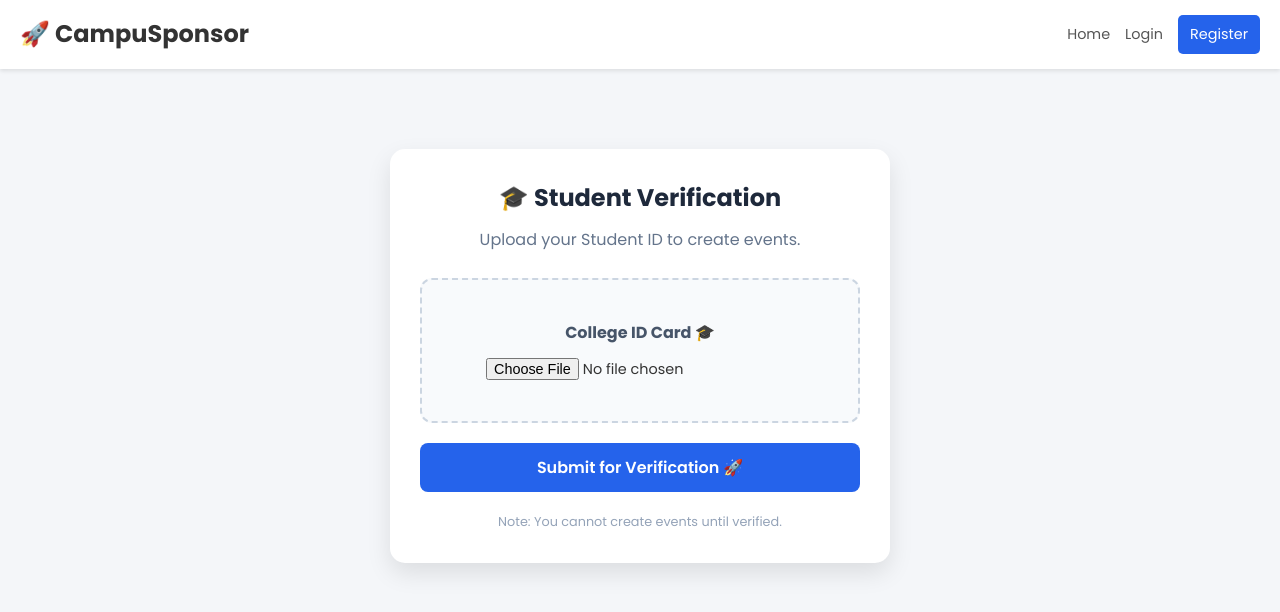
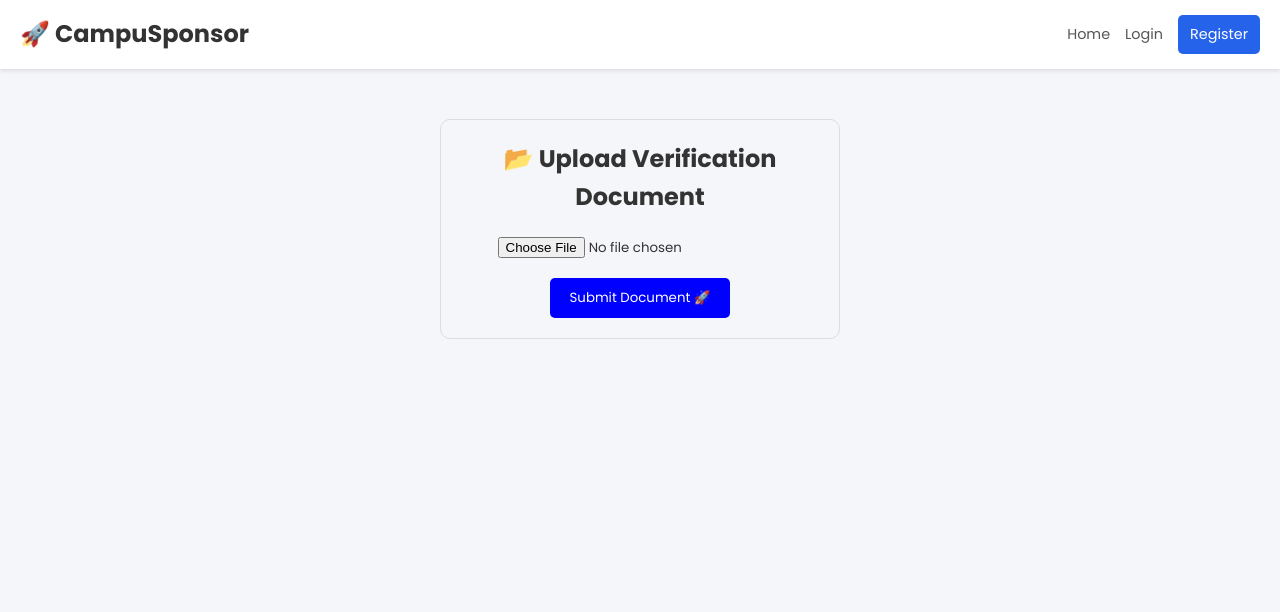
Before and after one commit to Hpyopp/Campus-Sponser, a React (Vite) app in the folder client/: page /verify in a window 1280 px wide. Shown: the top 612 px of the page. Built offline with nearby package versions, Linux system fonts and the light colour scheme.

Commit message:
FORCE UPDATE: Fixed login routes and index

```diff
--- a/client/src/pages/Verify.jsx
+++ b/client/src/pages/Verify.jsx
@@ -6,23 +6,15 @@ const Verify = () => {
   const [file, setFile] = useState(null);
   const [loading, setLoading] = useState(false);
   const navigate = useNavigate();
-
-  // User ka data nikalo
   const user = JSON.parse(localStorage.getItem('user'));
-
-  // Logic: Agar Sponsor hai toh "Company Proof", nahi toh "College ID"
-  const isSponsor = user?.role === 'sponsor';
-  const docLabel = isSponsor ? "Company ID / Visiting Card 🏢" : "College ID Card 🎓";
-  const docMessage = isSponsor
-    ? "Upload proof of your organization to sponsor events."
-    : "Upload your Student ID to create events.";
 
   const handleUpload = async (e) => {
     e.preventDefault();
-    if (!file) return alert("Please select a document");
+    if (!file) return alert("Please select a file first!");
 
     setLoading(true);
     const formData = new FormData();
+    // 👇 Backend mein 'upload.single("document")' hai, toh yahan bhi "document" hona chahiye
     formData.append('document', file);
 
     try {
@@ -33,63 +25,36 @@ const Verify = () => {
         },
       };
 
-      await axios.post('/api/users/verify', formData, config);
+      const res = await axios.post('/api/users/verify', formData, config);
+      console.log("Upload Response:", res.data); // Console mein check kar sakte ho
 
-      alert("Document Uploaded! 📤\nAdmin will verify your account shortly.");
+      alert("Success! Document Uploaded. Admin will check it now.");
       navigate('/');
 
     } catch (error) {
       console.error(error);
-      alert(error.response?.data?.message || "Upload Failed");
+      alert("Upload Failed! Check console for details.");
     } finally {
       setLoading(false);
     }
   };
 
   return (
-    <div style={{ maxWidth: '500px', margin: '80px auto', padding: '30px', background: 'white', borderRadius: '15px', boxShadow: '0 10px 25px rgba(0,0,0,0.1)', textAlign: 'center', fontFamily: 'sans-serif' }}>
-      <h2 style={{ color: '#1e293b', marginBottom: '10px' }}>
-        {isSponsor ? '🏢 Sponsor Verification' : '🎓 Student Verification'}
-      </h2>
-      <p style={{ color: '#64748b', marginBottom: '25px' }}>{docMessage}</p>
-
+    <div style={{ maxWidth: '400px', margin: '50px auto', textAlign: 'center', padding: '20px', border: '1px solid #ddd', borderRadius: '10px' }}>
+      <h2>📂 Upload Verification Document</h2>
       <form onSubmit={handleUpload}>
-        <div style={{ marginBottom: '20px', border: '2px dashed #cbd5e1', padding: '40px', borderRadius: '12px', background: '#f8fafc' }}>
-          <label style={{ display: 'block', marginBottom: '10px', fontWeight: 'bold', color: '#475569' }}>
-            {docLabel}
-          </label>
-          <input
-            type="file"
-            accept="image/*,application/pdf"
-            onChange={(e) => setFile(e.target.files[0])}
-            required
-            style={{ fontSize: '0.9rem' }}
-          />
-        </div>
-
-        <button
-          type="submit"
-          disabled={loading}
-          style={{
-            background: isSponsor ? '#0f172a' : '#2563eb', // Sponsors ke liye Black, Students ke liye Blue
-            color: 'white',
-            width: '100%',
-            padding: '12px',
-            border: 'none',
-            borderRadius: '8px',
-            fontSize: '1rem',
-            fontWeight: '600',
-            cursor: loading ? 'not-allowed' : 'pointer',
-            transition: 'opacity 0.3s'
-          }}
-        >
-          {loading ? 'Uploading... ⏳' : 'Submit for Verification 🚀'}
+        <input
+          type="file"
+          onChange={(e) => setFile(e.target.files[0])}
+          accept="image/*,.pdf"
+          required
+          style={{ margin: '20px 0' }}
+        />
+        <br />
+        <button type="submit" disabled={loading} style={{ background: 'blue', color: 'white', padding: '10px 20px', border: 'none', borderRadius: '5px', cursor: 'pointer' }}>
+          {loading ? 'Uploading...' : 'Submit Document 🚀'}
         </button>
       </form>
-
-      <p style={{ marginTop: '20px', fontSize: '0.8rem', color: '#94a3b8' }}>
-        Note: You cannot {isSponsor ? 'contact students' : 'create events'} until verified.
-      </p>
     </div>
   );
 };
```
Also changed, not shown: 2 other files (tests, documents, lock files or other folders).
